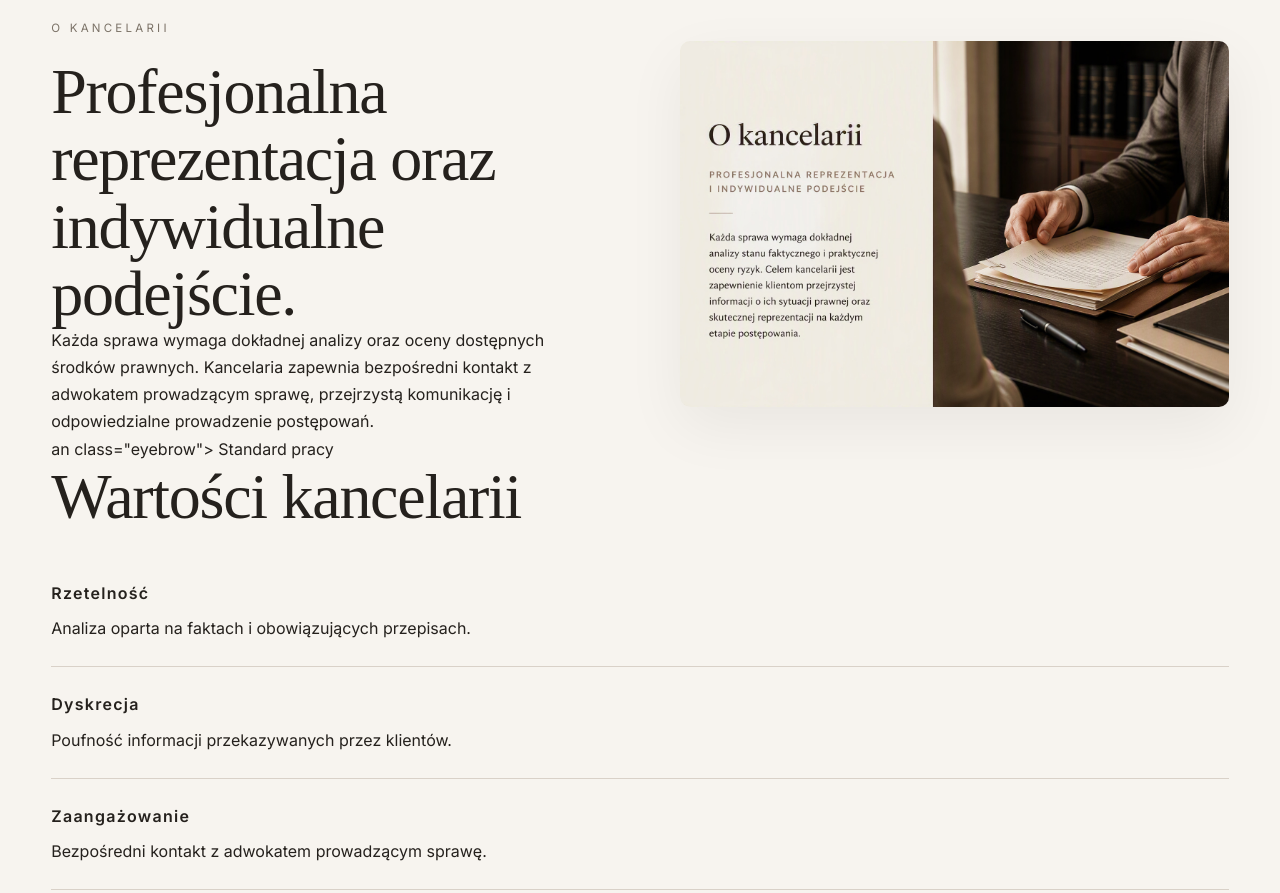
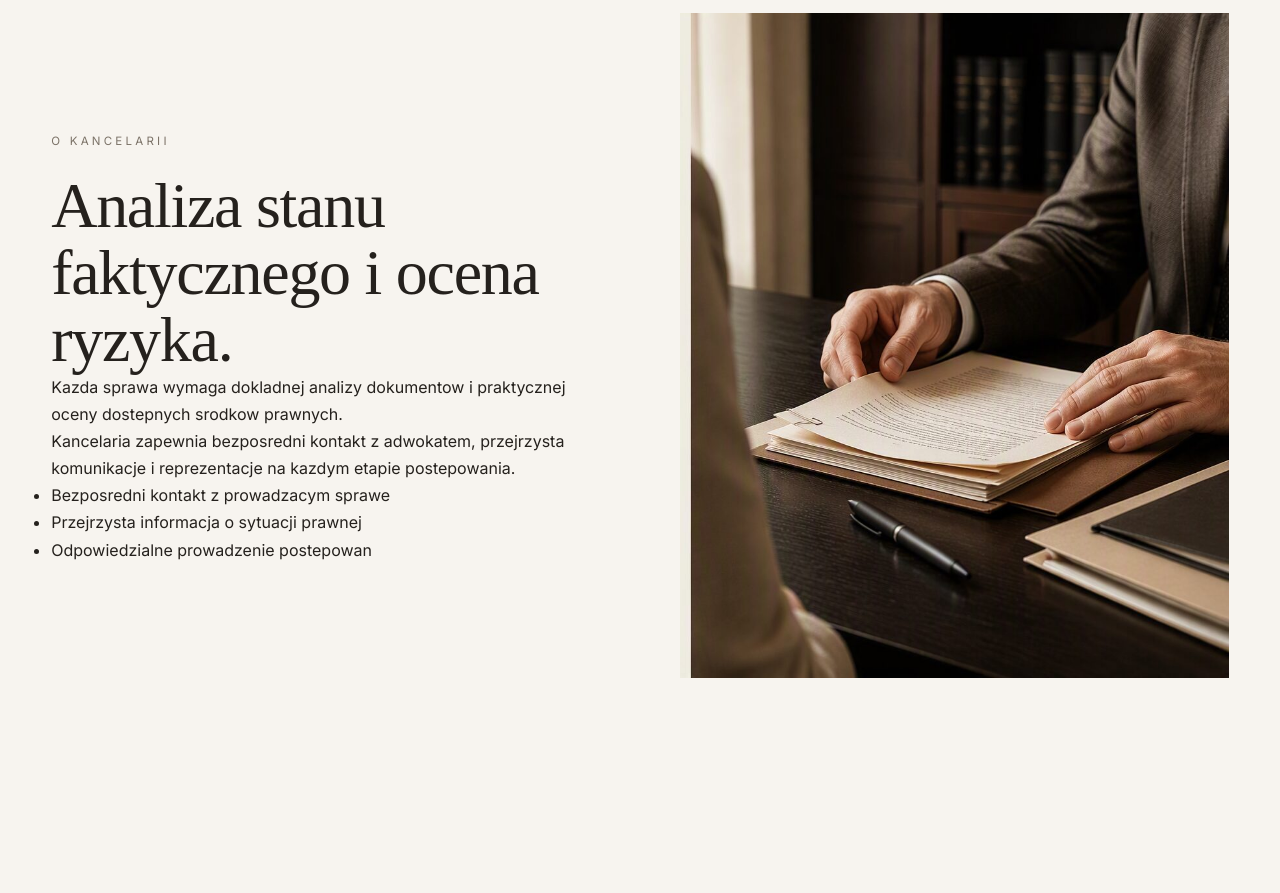
Before and after one commit to elconcept/niedziejko, a plain HTML site: page index.html in a window 1280 px wide. Shown: the part 1940-2833 px from the top of the page. Drawn offline with Linux system fonts and the light colour scheme; a web font is replaced by a local one.

Commit message:
T03: rebuild About from 4.png hands-document crop

```diff
--- a/index.html
+++ b/index.html
@@ -128,67 +128,23 @@
 </section>
 
 <section id="o-kancelarii">
-    <div class="container">
-
-        <div class="about-grid">
-
-            <div>
-
-                <span class="eyebrow">
-                    O kancelarii
-                </span>
-
-                <h2>
-                    Profesjonalna reprezentacja oraz indywidualne podejście.
-                </h2>
-
-                <p>
-                    Każda sprawa wymaga dokładnej analizy oraz oceny
-                    dostępnych środków prawnych. Kancelaria zapewnia
-                    bezpośredni kontakt z adwokatem prowadzącym sprawę,
-                    przejrzystą komunikację i odpowiedzialne prowadzenie
-                    postępowań.
-                </p>
-
-            </div>
-
-            <figure class="about-image">
-                <img
-                    src="assets/images/web/4.jpg"
-                    alt="Profesjonalna reprezentacja">
-            </figure>
-
-        </div>
-
- an class="eyebrow">
-            Standard pracy
-        </span>
-
-        <h2>
-            Wartości kancelarii
-        </h2>
-
-        <div class="values">
-
-            <div class="value">
-                <strong>Rzetelność</strong>
-                Analiza oparta na faktach i obowiązujących przepisach.
-            </div>
-
-            <div class="value">
-                <strong>Dyskrecja</strong>
-                Poufność informacji przekazywanych przez klientów.
-            </div>
-
-            <div class="value">
-                <strong>Zaangażowanie</strong>
-                Bezpośredni kontakt z adwokatem prowadzącym sprawę.
-            </div>
-
-        </div>
-
+    <div class="container about-grid">
+      <div class="about-copy">
+        <p class="eyebrow">O kancelarii</p>
+        <h2>Analiza stanu faktycznego i ocena ryzyka.</h2>
+        <p>Kazda sprawa wymaga dokladnej analizy dokumentow i praktycznej oceny dostepnych srodkow prawnych.</p>
+        <p>Kancelaria zapewnia bezposredni kontakt z adwokatem, przejrzysta komunikacje i reprezentacje na kazdym etapie postepowania.</p>
+        <ul class="about-points">
+          <li>Bezposredni kontakt z prowadzacym sprawe</li>
+          <li>Przejrzysta informacja o sytuacji prawnej</li>
+          <li>Odpowiedzialne prowadzenie postepowan</li>
+        </ul>
+      </div>
+      <figure class="about-media">
+        <img src="assets/images/web/about-4.jpg" alt="Rece adwokata przegladajace akta sprawy na biurku" width="1000" height="800" loading="lazy" decoding="async">
+      </figure>
     </div>
-</section>
+  </section>
 
 <section id="identyfikacja">
     <div class="container">
```
Also changed, not shown: assets/images/web/about-4.jpg (added), assets/images/web/about-4.webp (added), reports/T03_crop.txt (added), 1 other file.
